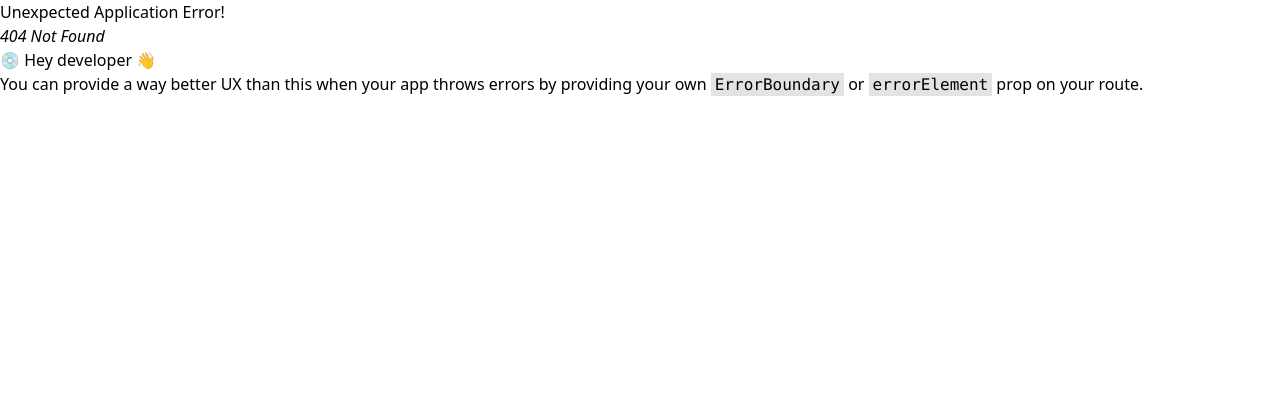
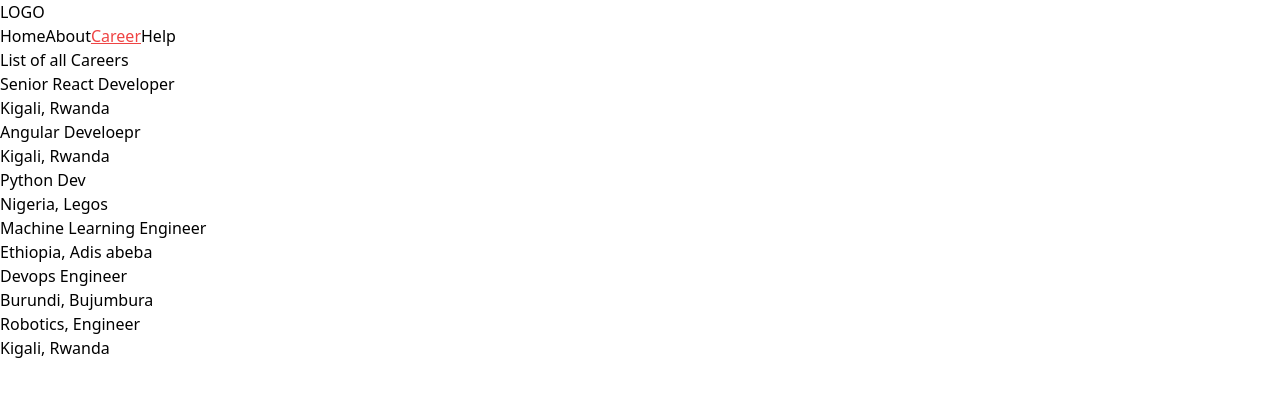
Before and after one commit to Nkaka23dev/General-react-repo, a React (Vite) app: page /careers in a window 1280 px wide. Before the commit this address had no page. Shown: the top 396 px of the page. Built offline with nearby package versions, Linux system fonts and the light colour scheme; data requests are answered from the project's data file.

Commit message:
feat: added with Loaders in routing

```diff
--- /dev/null
+++ b/data/db.json
@@ -0,0 +1,40 @@
+{
+  "careers": [
+    {
+      "id": 1,
+      "title": "Senior React Developer",
+      "salary": 40000,
+      "location": "Kigali, Rwanda"
+    },
+    {
+      "id": 2,
+      "title": "Angular Develoepr",
+      "salary": 50000,
+      "location": "Kigali, Rwanda"
+    },
+    {
+      "id": 3,
+      "title": "Python Dev",
+      "salary": 80000,
+      "location": "Nigeria, Legos"
+    },
+    {
+      "id": 4,
+      "title": "Machine Learning Engineer",
+      "salary": 100000,
+      "location": "Ethiopia, Adis abeba"
+    },
+    {
+      "id": 5,
+      "title": "Devops Engineer",
+      "salary": 3000,
+      "location": "Burundi, Bujumbura"
+    },
+    {
+      "id": 6,
+      "title": "Robotics, Engineer",
+      "salary": 220000,
+      "location": "Kigali, Rwanda"
+    }
+  ]
+}
--- a/package.json
+++ b/package.json
@@ -9,6 +9,7 @@
     "preview": "vite preview"
   },
   "dependencies": {
+    "json-server": "^0.17.2",
     "react": "^18.2.0",
     "react-dom": "^18.2.0",
     "react-router-dom": "^6.9.0"
--- a/src/App.jsx
+++ b/src/App.jsx
@@ -4,12 +4,15 @@ import {
   Route,
   RouterProvider,
 } from "react-router-dom";
+import CareersLayout from "./layout/CareersLayout";
 import HelperLayout from "./layout/HelperLayout";
 import PageLayout from "./layout/pageLayout";
 import About from "./pages/About";
+import Careers, { careersLoad } from "./pages/careers/Careers";
 import Contact from "./pages/Contact";
 import FAQs from "./pages/FAQs";
 import Home from "./pages/Home";
+import PageNotFound from "./pages/PageNotFound";
 
 const router = createBrowserRouter(
   createRoutesFromElements(
@@ -20,6 +23,10 @@ const router = createBrowserRouter(
         <Route path="contact" element={<Contact />} />
         <Route path="faq" element={<FAQs />} />
       </Route>
+      <Route path="careers" element={<CareersLayout />}>
+        <Route index loader={careersLoad} element={<Careers/>} />
+      </Route>
+      <Route path="*" element={<PageNotFound />} />
     </Route>
   )
 );
--- a/src/components/Navbar.jsx
+++ b/src/components/Navbar.jsx
@@ -9,6 +9,7 @@ export default function Navbar() {
         <div className="flex items-center gap-10 text-2xl">
           <NavLink to="/" >Home</NavLink>
           <NavLink to="/about">About</NavLink>
+          <NavLink to="/careers">Career</NavLink>
           <NavLink to="/help">Help</NavLink>
         </div>
       </div>
--- /dev/null
+++ b/src/layout/CareersLayout.jsx
@@ -0,0 +1,15 @@
+import React from "react";
+import { Outlet } from "react-router";
+import Careers from "../pages/careers/Careers";
+
+export default function CareersLayout() {
+  return (
+    <>
+      <div>
+      </div>
+      <div>
+        <Outlet />
+      </div>
+    </>
+  );
+}
--- a/src/pages/About.jsx
+++ b/src/pages/About.jsx
@@ -3,7 +3,7 @@ import React from 'react'
 export default function About() {
   return (
     <section className="max-w-7xl mx-auto space-y-5 text-lg">
-    <h1 className="text-4xl font-semibold text-yellow-600  my-10">About page</h1>
+    <h1 className="text-4xl font-semibold text-yellow-600 font-semi  my-10">About page</h1>
     <div>
       Lorem ipsum dolor sit amet consectetur adipisicing elit. Aliquam ipsam
       ipsum voluptatibus, fugiat maiores facere officiis non, excepturi soluta
--- a/src/pages/Contact.jsx
+++ b/src/pages/Contact.jsx
@@ -5,11 +5,11 @@ export default function Contact() {
     <div className='max-w-6xl mx-auto'>
         <h1 className='text-4xl text-gray-600 mt-16'>Contact Us</h1>
 
-        <div>
+        <div className='mt-7'>
             Lorem ipsum dolor sit amet consectetur adipisicing elit. Libero quia assumenda ratione amet, ea officiis, ipsam, labore aperiam consequatur voluptatem quis corporis nesciunt voluptas. Quidem temporibus voluptas repellendus iusto deserunt!
         </div>
         <div>
-            Lorem ipsum dolor sit amet, consectetur adipisicing elit. Neque et doloremque, velit inventore nulla totam praesentium nesciunt enim, unde officia voluptatibus assumenda consectetur dicta quibusdam laborum nemo maiores incidunt nisi? Laudantium harum quas dolorem dolorum quia cupiditate illum, ducimus facere totam nemo id veritatis repellat consectetur, deserunt, aspernatur quam veniam corporis fugit voluptatum hic? Ducimus temporibus natus ea placeat nulla. Voluptas nulla vel itaque at maxime quo nam, corrupti quisquam nisi magnam? Dolore ipsum voluptatibus voluptate, error excepturi a, officia praesentium officiis corrupti qui dolorem delectus veritatis doloribus nisi commodi, cumque aliquid ut. Tenetur maiores distinctio quam laboriosam iure, voluptatem maxime dolorem eveniet consectetur nulla esse quaerat earum iste ducimus sapiente ut quia culpa, odio consequatur officiis? Sint aliquid consectetur, unde aspernatur soluta ut esse vitae cumque voluptatem doloremque fugit rerum sapiente quisquam aperiam recusandae velit architecto numquam autem praesentium quasi? Itaque tenetur velit enim totam asperiores? Reprehenderit, fugiat minus!
+            Lorem ipsum dolor sit amet, consectetur adipisicing elit. Neque et doloremque, velit inventore nulla totam praesentium nesciunt enim, unde officia voluptatibus assumenda consectetur dicta quibusdam laborum nemo maiores incidunt nisi? Laudantium harum quas dolorem dolorum quia cupiditate illum, ducimus facere totam nemo id veritatis repellat consectetur, deserunt, aspernatur quam veniam corporis fugit voluptatum hic? Ducimus temporibus natus ea placeat nulla. Voluptas nulla vel itaque at maxime qu
         </div>
     </div>
   )
--- /dev/null
+++ b/src/pages/PageNotFound.jsx
@@ -0,0 +1,18 @@
+import React from "react";
+import { Link } from "react-router-dom";
+
+export default function PageNotFound() {
+  return (
+    <div className="max-w-7xl mx-auto space-y-4 ">
+      <h1 className="text-4xl font-bold text-gray-700 mt-24">Page not found 404!</h1>
+      <div>
+        Lorem ipsum dolor sit amet consectetur adipisicing elit. Nemo hic magnam
+        quod ipsam ex sed saepe laborum a quidem corporis temporibus sint
+        impedit, distinctio, ducimus accusantium? Quod illo molestiae aliquid.
+      </div>
+      <p className="text-xl font-semibold">
+        Go to the <Link className="cursor-pointer underline text-blue-500" to="/">Home Page</Link>.
+      </p>
+    </div>
+  );
+}
--- /dev/null
+++ b/src/pages/careers/Careers.jsx
@@ -0,0 +1,30 @@
+import React from "react";
+import { useLoaderData } from "react-router";
+import { Link } from "react-router-dom";
+
+export default function Careers() {
+  const careers = useLoaderData();
+  console.log(careers);
+  return (
+    <div className="max-w-6xl mx-auto">
+    <h1 className="text-4xl my-8 font-bold text-gray-500">List of all Careers</h1>
+      <Link className="">
+        {careers
+          ? careers.map((career,val) => {
+              return (
+                <div key={val} className="py-4 text-xl shadow-md mt-5 hover:shadow-2xl px-6 max-w-sm ">
+                  <h1>{career?.title}</h1>
+                  <h1 className="text-red-300 font-semibold">{career?.location}</h1>
+                </div>
+              );
+            })
+          : ""}
+      </Link>
+    </div>
+  );
+}
+
+export const careersLoad = async () => {
+  const response = await fetch("http://localhost:3000/careers");
+  return response.json();
+};
```
Also changed, not shown: src/pages/FAQs.jsx (+2 -2 lines), 1 other file (tests, documents, lock files or other folders).
